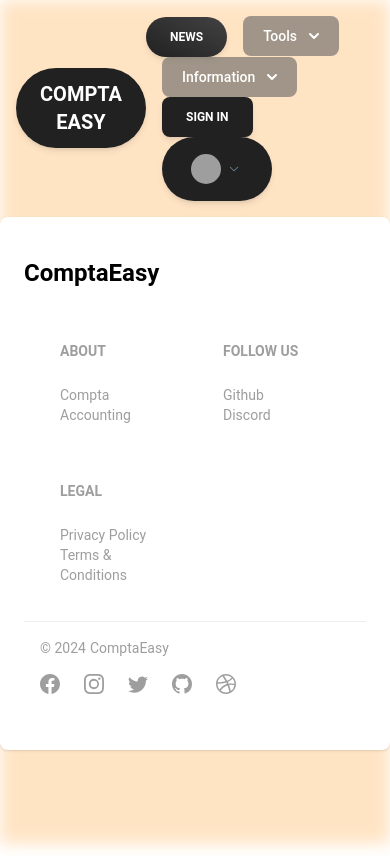
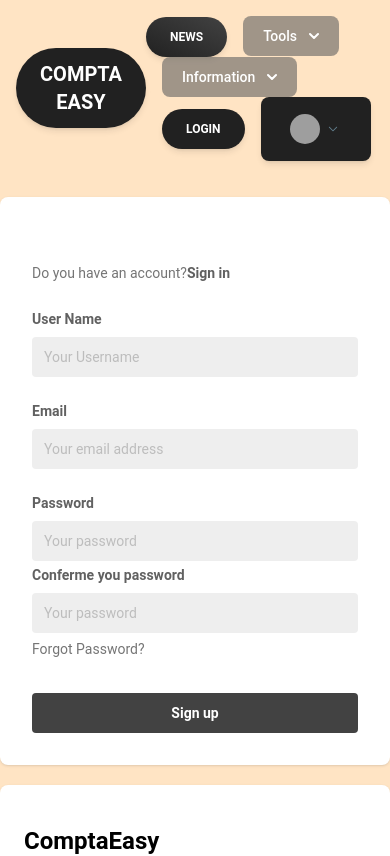
Before and after one commit to Darknessly1/ComptaEasy, a React (Create React App) app: page /Login in a window 390 px wide. Shown: the top 856 px of the page. Built offline with nearby package versions, Linux system fonts and the light colour scheme; grey boxes are pictures that could not be loaded.

Commit message:
the login form and backend stuff

```diff
--- a/package.json
+++ b/package.json
@@ -8,6 +8,7 @@
     "@testing-library/jest-dom": "^5.17.0",
     "@testing-library/react": "^13.4.0",
     "@testing-library/user-event": "^13.5.0",
+    "axios": "^1.6.7",
     "cors": "^2.8.5",
     "dotenv": "^16.4.5",
     "express": "^4.18.3",
--- a/src/Elements/Login.js
+++ b/src/Elements/Login.js
@@ -1,167 +1,132 @@
-import React from "react";
-import {
-  Button,
-  Dialog,
-  Card,
-  CardBody,
-  CardFooter,
-  Typography,
-  Input,
-  Checkbox,
-} from "@material-tailwind/react";
-import Terms from "./Terms";
-import { useNavigate } from "react-router-dom";
+import React, { useState } from "react";
+import '../Styles/Logincss.css'
+import axios from "axios";
 
-export default function Login() {
-  const [signInOpen, setSignInOpen] = React.useState(false);
-  const [signUpOpen, setSignUpOpen] = React.useState(false);
+export default function LoginForm() {
+  const [values, setValues] = useState({
+    username: '',
+    email: '',
+    password: ''
+  })
 
-  const navigate = useNavigate();
-
-  const handleSignInOpen = () => setSignInOpen(true);
-  const handleSignInClose = () => setSignInOpen(false);
-
-  const handleSignUpOpen = () => setSignUpOpen(true);
-  const handleSignUpClose = () => setSignUpOpen(false);
-
-  const handleSignUp = () => {
-    navigate('./Register');
-    handleSignUpClose();
+  const handleSubmit = (e) => {
+    e.preventDefault();
+    const { username, email, password } = values;
+    axios.post('http://localhost:8081/login', { username, email, password })
+      .then(resp => console.log("Registered Successfully"))
+      .catch(err => console.log(err));
   };
 
+  const handleChange = (e) => {
+    setValues(prevValues => ({
+      ...prevValues,
+      [e.target.name]: e.target.value
+    }))
+  }
+
   return (
-    <>
-      <Button onClick={handleSignInOpen}>Sign In</Button>
-      <Dialog size="xs" open={signInOpen} handler={handleSignInClose}>
-        <Card className="mx-auto w-full max-w-[24rem]">
-          <CardBody className="flex flex-col gap-4">
-            <Typography variant="h4" color="blue-gray">
-              Sign In
-            </Typography>
-            <Typography
-              className="mb-3 font-normal"
-              variant="paragraph"
-              color="gray"
+    <div className="container w-full max-w-md mx-auto xl:max-w-3xl h-full flex bg-white rounded-lg shadow overflow-hidden m-5">
+      <div className="relative hidden xl:block xl:w-1/2 h-full">
+        <img
+          className="absolute h-auto w-full "
+          src="https://images.unsplash.com/photo-1541233349642-6e425fe6190e"
+          alt="my zomato"
+        />
+      </div>
+      <div className="w-full xl:w-1/2 p-8">
+        <form method="post" action="#" onSubmit={handleSubmit}>
+          <h1 className="text-2xl font-bold">Sign in to your account</h1>
+          <div>
+            <span className="text-gray-600 text-sm">
+              Do you have an account?
+            </span>
+            <button className="text-gray-700 text-sm font-semibold">
+              Sign in
+            </button>
+          </div>
+          <div className="mb-4 mt-6">
+            <label
+              className="block text-gray-700 text-sm font-semibold mb-2"
+              htmlFor="username"
             >
-              Enter your email and password to Sign In.
-            </Typography>
-            <Typography className="-mb-2" variant="h6">
-              Your Email
-            </Typography>
-            <Input label="Email" size="lg" />
-            <Typography className="-mb-2" variant="h6">
-              Your Password
-            </Typography>
-            <Input label="Password" size="lg" />
-            <div className="-ml-2.5 -mt-3">
-              <Checkbox label="Remember Me" />
-              <Typography
-                className="ml-1 font-bold"
-                color="blue-gray"
-              >
-                <Terms />
-              </Typography>
-            </div>
-          </CardBody>
-          <CardFooter className="pt-0">
-            <Button variant="gradient" onClick={handleSignInClose} fullWidth>
-              Sign In
-            </Button>
-            <Typography variant="small" className="mt-4 flex justify-center">
-              Don&apos;t have an account?
-              <Typography
-                as="a"
-                href="#signup"
-                variant="small"
-                color="blue-gray"
-                className="ml-1 font-bold"
-                onClick={handleSignUpOpen}
-              >
-                Sign up
-              </Typography>
-            </Typography>
-          </CardFooter>
-        </Card>
-      </Dialog>
-
-      {/* Sign Up Dialog */}
-      <Dialog size="xs" open={signUpOpen} handler={handleSignUpClose}>
-      <div className="flex items-center justify-center  ">
-       <Card shadow={true} className="p-7">
-        <Typography variant="h4" color="blue-gray">
-          Sign Up
-        </Typography>
-        <Typography color="gray" className="mt-1 font-normal">
-          Nice to meet you! Enter your details to register.
-        </Typography>
-        <form className="mt-8 mb-2 w-80 max-w-screen-lg sm:w-96">
-          <div className="mb-1 flex flex-col gap-6">
-            <Typography variant="h6" color="blue-gray" className="-mb-3">
-              Your Name
-            </Typography>
-            <Input
-              size="lg"
-              placeholder="name@mail.com"
-              className=" !border-t-blue-gray-200 focus:!border-t-gray-900"
-              labelProps={{
-                className: "before:content-none after:content-none",
-              }}
-            />
-            <Typography variant="h6" color="blue-gray" className="-mb-3">
-              Your Email
-            </Typography>
-            <Input
-              size="lg"
-              placeholder="name@mail.com"
-              className=" !border-t-blue-gray-200 focus:!border-t-gray-900"
-              labelProps={{
-                className: "before:content-none after:content-none",
-              }}
-            />
-            <Typography variant="h6" color="blue-gray" className="-mb-3">
-              Password
-            </Typography>
-            <Input
-              type="password"
-              size="lg"
-              placeholder="********"
-              className=" !border-t-blue-gray-200 focus:!border-t-gray-900"
-              labelProps={{
-                className: "before:content-none after:content-none",
-              }}
+              User Name
+            </label>
+            <input
+              name="username"
+              value={values.username}
+              className="text-sm appearance-none rounded w-full py-2 px-3 text-gray-700 bg-gray-200 leading-tight focus:outline-none focus:shadow-outline h-10"
+              id="username"
+              type="text"
+              placeholder="Your Username"
+              onChange={handleChange}
             />
           </div>
-          <Checkbox
-            label={
-              <Typography
-                variant="small"
-                color="gray"
-                className="flex items-center font-normal"
-              >
-                I agree the
-                <a
-                  href="#"
-                  className="font-medium transition-colors hover:text-gray-900"
-                >
-                  &nbsp;Terms and Conditions
-                </a>
-              </Typography>
-            }
-            containerProps={{ className: "-ml-2.5" }}
-          />
-          <Button className="mt-6" fullWidth>
-            sign up
-          </Button>
-          <Typography color="gray" className="mt-4 text-center font-normal">
-            Already have an account?{" "}
-            <a href="#" className=" text-gray-900 font-bold">
-              Sign In
+          <div className="mb-4 mt-6">
+            <label
+              className="block text-gray-700 text-sm font-semibold mb-2"
+              htmlFor="email"
+            >
+              Email
+            </label>
+            <input
+              name="email"
+              value={values.email}
+              className="text-sm appearance-none rounded w-full py-2 px-3 text-gray-700 bg-gray-200 leading-tight focus:outline-none focus:shadow-outline h-10"
+              id="email"
+              type="text"
+              placeholder="Your email address"
+              onChange={handleChange}
+            />
+          </div>
+          <div className="mb-6 mt-6">
+            <label
+              className="block text-gray-700 text-sm font-semibold mb-2"
+              htmlFor="password"
+            >
+              Password
+            </label>
+            <input
+              name="password"
+              value={values.password}
+              className="text-sm bg-gray-200 appearance-none rounded w-full py-2 px-3 text-gray-700 mb-1 leading-tight focus:outline-none focus:shadow-outline h-10"
+              id="password"
+              type="password"
+              placeholder="Your password"
+              onChange={handleChange}
+            />
+            <label
+              className="block text-gray-700 text-sm font-semibold mb-2"
+              htmlFor="password"
+            >
+              Conferme you password
+            </label>
+            <input
+              name="password"
+              value={values.password}
+              className="text-sm bg-gray-200 appearance-none rounded w-full py-2 px-3 text-gray-700 mb-1 leading-tight focus:outline-none focus:shadow-outline h-10"
+              id="password"
+              type="password"
+              placeholder="Your password"
+              onChange={handleChange}
+            />
+
+            <a
+              className="inline-block align-baseline text-sm text-gray-600 hover:text-gray-800"
+              href="#"
+            >
+              Forgot Password?
             </a>
-          </Typography>
+          </div>
+          <div className="flex w-full mt-8">
+            <button
+              className="w-full bg-gray-800 hover:bg-grey-900 text-white text-sm py-2 px-4 font-semibold rounded focus:outline-none focus:shadow-outline h-10"
+              type="submit"
+            >
+              Sign up
+            </button>
+          </div>
         </form>
-      </Card>
       </div>
-      </Dialog>
-    </>
+    </div>
   );
 }
--- a/src/NavCom/Navbar.js
+++ b/src/NavCom/Navbar.js
@@ -4,6 +4,7 @@ import Routing from '../Routing/Routing';
 import ChipsProfile from '../Elements/ChipsProfile';
 import Login from '../Elements/Login';
 import ProfileMenu from '../Elements/ProfileMenu';
+import LoginForm from '../Elements/Login';
 
 
 const Navbar = () => {
@@ -159,10 +160,14 @@ const Navbar = () => {
             {/* should be a if condiciont, if the user didn't singup it will shouw him the sing up
               if he's a usr it will the following be appear in his page <ProfileMenu /> */}
 
-        <Login />
+            <a href="/Login" className="hover:underline">
+              <Button className="rounded-full">
+                Login
+              </Button>
+            </a>
 
-        <a  className="hover:underline">
-          <Button className="rounded-full">
+            <a className="hover:underline">
+              <Button className="w-fit">
                 <ProfileMenu />
               </Button>
             </a>
--- a/src/Routing/Routing.js
+++ b/src/Routing/Routing.js
@@ -7,6 +7,7 @@ import Contact from '../Pages/Contact';
 import Register from '../Elements/Register';
 import Chart from '../Pages/Chart';
 import Booking from '../Pages/Booking';
+import LoginForm from '../Elements/Login';
 
 
 export default function Routing() {
@@ -21,6 +22,7 @@ export default function Routing() {
               <Route path="/Register" element={<Register />} />
               <Route path="/Chart" element={<Chart />} />
               <Route path="/Booking" element={<Booking />} />
+              <Route path="/Login" element={<LoginForm />} />
             </Routes>
         </div>
     )
--- /dev/null
+++ b/src/Styles/Logincss.css
@@ -0,0 +1,135 @@
+.form-container {
+    width: 350px;
+    height: 500px;
+    /* background-color: #fff; */
+    box-shadow: rgba(0, 0, 0, 0.35) 0px 5px 15px;
+    border-radius: 10px;
+    box-sizing: border-box;
+    padding: 20px 30px;
+    color: black;
+}
+
+  .title {
+    text-align: center;
+    font-family: "Lucida Sans", "Lucida Sans Regular", "Lucida Grande",
+          "Lucida Sans Unicode", Geneva, Verdana, sans-serif;
+    margin: 10px 0 30px 0;
+    font-size: 28px;
+    font-weight: 800;
+  }
+
+  .form {
+    width: 100%;
+    display: flex;
+    flex-direction: column;
+    gap: 18px;
+    margin-bottom: 15px;
+  }
+
+  .input {
+    border-radius: 20px;
+    border: 1px solid #c0c0c0;
+    outline: 0 !important;
+    box-sizing: border-box;
+    padding: 12px 15px;
+
+  }
+
+  .page-link {
+    text-decoration: underline;
+    margin: 0;
+    text-align: end;
+    color: #747474;
+    text-decoration-color: #747474;
+  }
+
+  .page-link-label {
+    cursor: pointer;
+    font-family: "Lucida Sans", "Lucida Sans Regular", "Lucida Grande",
+          "Lucida Sans Unicode", Geneva, Verdana, sans-serif;
+    font-size: 9px;
+    font-weight: 700;
+  }
+
+  .page-link-label:hover {
+    color: #000;
+  }
+
+  .form-btn {
+    padding: 10px 15px;
+    font-family: "Lucida Sans", "Lucida Sans Regular", "Lucida Grande",
+          "Lucida Sans Unicode", Geneva, Verdana, sans-serif;
+    border-radius: 20px;
+    border: 0 !important;
+    outline: 0 !important;
+    background: teal;
+    color: white;
+    cursor: pointer;
+    box-shadow: rgba(0, 0, 0, 0.24) 0px 3px 8px;
+  }
+
+  .form-btn:active {
+    box-shadow: none;
+  }
+
+  .sign-up-label {
+    margin: 0;
+    font-size: 10px;
+    color: #747474;
+    font-family: "Lucida Sans", "Lucida Sans Regular", "Lucida Grande",
+          "Lucida Sans Unicode", Geneva, Verdana, sans-serif;
+  }
+
+  .sign-up-link {
+    margin-left: 1px;
+    font-size: 11px;
+    text-decoration: underline;
+    text-decoration-color: teal;
+    color: teal;
+    cursor: pointer;
+    font-weight: 800;
+    font-family: "Lucida Sans", "Lucida Sans Regular", "Lucida Grande",
+          "Lucida Sans Unicode", Geneva, Verdana, sans-serif;
+  }
+
+  .buttons-container {
+    width: 100%;
+    display: flex;
+    flex-direction: column;
+    justify-content: flex-start;
+    margin-top: 20px;
+    gap: 15px;
+  }
+
+  .apple-login-button,
+      .google-login-button {
+    border-radius: 20px;
+    box-sizing: border-box;
+    padding: 10px 15px;
+    box-shadow: rgba(0, 0, 0, 0.16) 0px 10px 36px 0px,
+          rgba(0, 0, 0, 0.06) 0px 0px 0px 1px;
+    cursor: pointer;
+    display: flex;
+    justify-content: center;
+    align-items: center;
+    font-family: "Lucida Sans", "Lucida Sans Regular", "Lucida Grande",
+          "Lucida Sans Unicode", Geneva, Verdana, sans-serif;
+    font-size: 11px;
+    gap: 5px;
+  }
+
+  .apple-login-button {
+    background-color: #000;
+    color: #fff;
+    border: 2px solid #000;
+  }
+
+  .google-login-button {
+    border: 2px solid #747474;
+  }
+
+  .apple-icon,
+      .google-icon {
+    font-size: 18px;
+    margin-bottom: 1px;
+  }
--- a/src/Styles/Style.css
+++ b/src/Styles/Style.css
@@ -20,19 +20,19 @@ body::before {
     background-size: cover;
     background-repeat: no-repeat;
     background-attachment: fixed;
-    filter: blur(8px);
+    /* filter: blur(8px);           */
     /* -webkit-filter: blur(8px);  */
     z-index: -1;
 }
 
-body img {
+/* body img {
     filter: blur(5px);
-}
+} */
 
-body img.no-blur {
-    filter: none;               /* Remove blur effect for images with class 'no-blur' */
-    -webkit-filter: none;       /* Remove blur effect for images with class 'no-blur' */
-}
+/* body img.no-blur {
+    filter: none;
+    -webkit-filter: none;
+} */
 
 .div-class{
     margin: 80px;
```
Also changed, not shown: src/Elements/Signin.js (added), 1 other file (tests, documents, lock files or other folders). Lines whose indentation alone changed are shown as unchanged.
